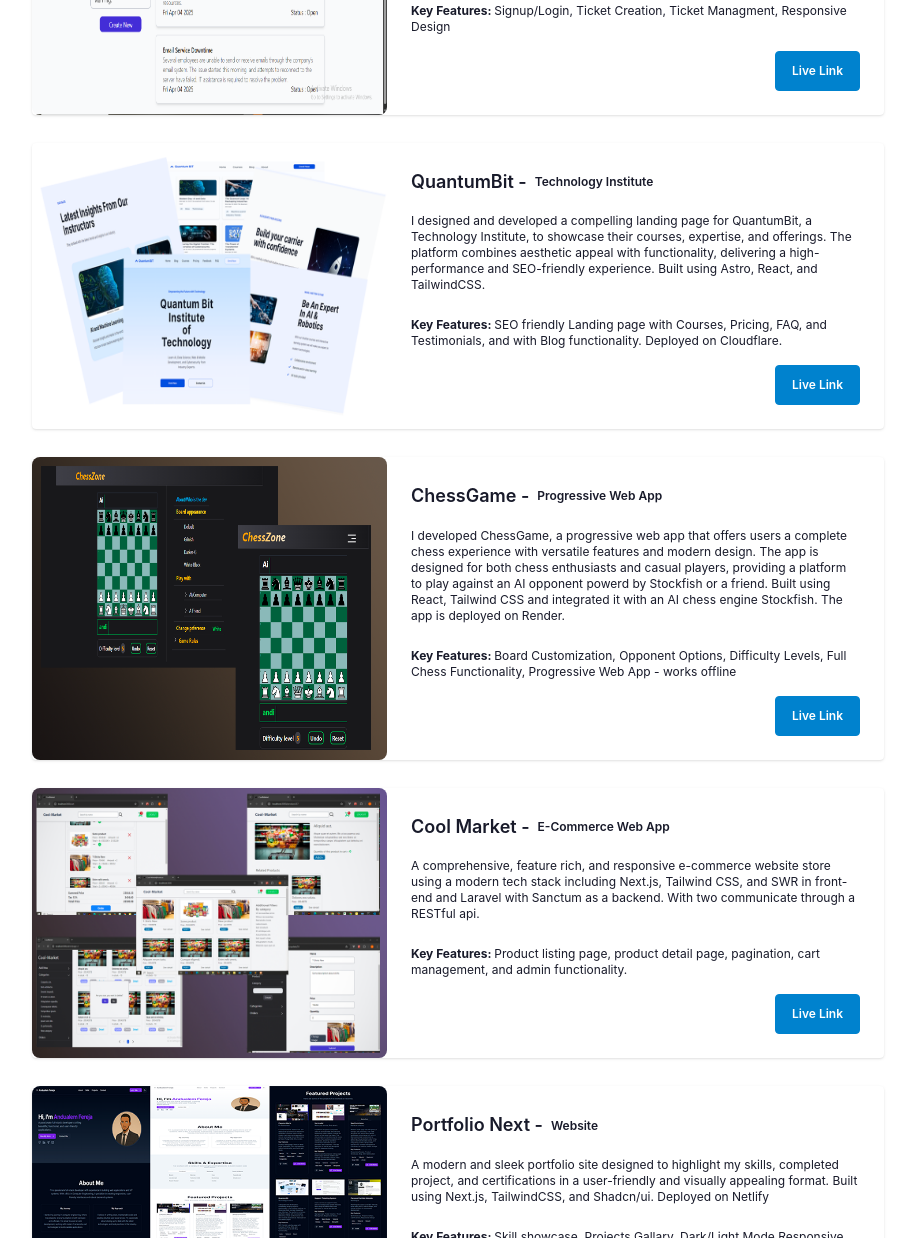
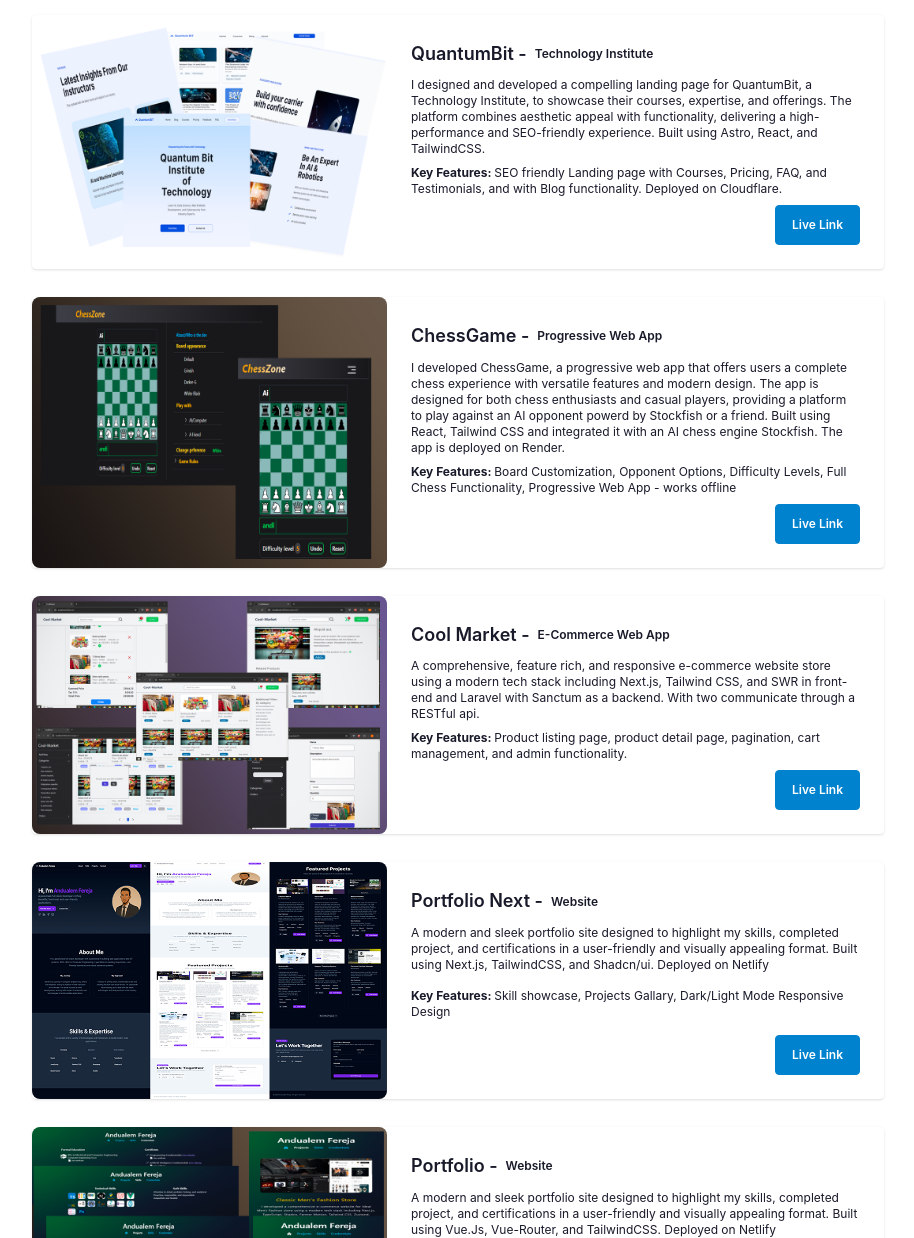
Before and after one commit to Andu-alem/Andu-alem.github.io, an Astro site: page /projects in a window 1280 px wide. Shown: the part 1562-2800 px from the top of the page, without its empty margins (334-1248 px from the left). Built offline with nearby package versions, Linux system fonts and the light colour scheme; Astro itself is replaced by a stand-in of ours.

Commit message:
fix: Update card style to center the link position in small devices

```diff
--- a/src/components/ProjectCard.astro
+++ b/src/components/ProjectCard.astro
@@ -19,11 +19,11 @@
         <h2 class="card-title font-semibold">
             { title } - <span class="text-xs">{ subTitle }</span>
         </h2>
-        <p class="lg:text-xs my-2">{ description }</p>
-        <p class="lg:text-xs my-2">
+        <p class="lg:text-xs">{ description }</p>
+        <p class="lg:text-xs">
             <strong>Key Features: </strong> { features }
         </p>
-        <div class="card-actions justify-end">
+        <div class="card-actions justify-center lg:justify-end">
                 <a class="btn btn-primary text-xs" href={ link } target="_blank">Live Link</a>
         </div>
     </div>
```
